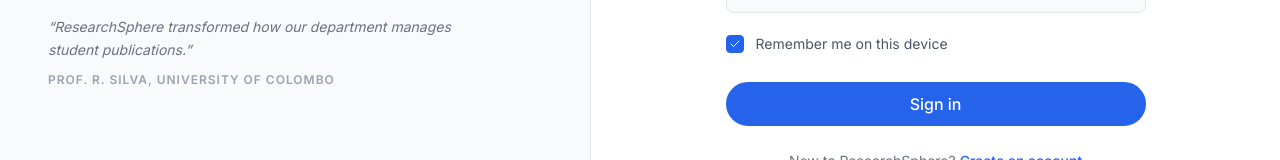
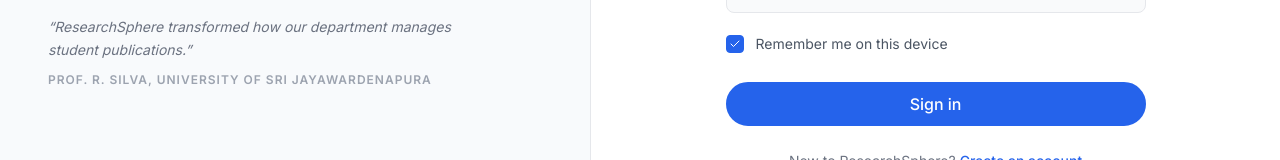
Before and after one commit to DuleekaAnjana/ResearchProject, a React (Vite) app in the folder frontend-research/: page /login in a window 1280 px wide. Shown: the part 434-594 px from the top of the page. Built offline with nearby package versions, Linux system fonts and the light colour scheme; no server answers.

Commit message:
update login caption

```diff
--- a/frontend-research/src/pages/auth/Login.jsx
+++ b/frontend-research/src/pages/auth/Login.jsx
@@ -127,7 +127,7 @@
               &ldquo;ResearchSphere transformed how our department manages student publications.&rdquo;
             </p>
             <p className={styles.author}>
-              PROF. R. SILVA, UNIVERSITY OF COLOMBO
+              PROF. R. SILVA, UNIVERSITY OF SRI JAYAWARDENAPURA
             </p>
           </div>
         </div>
```
